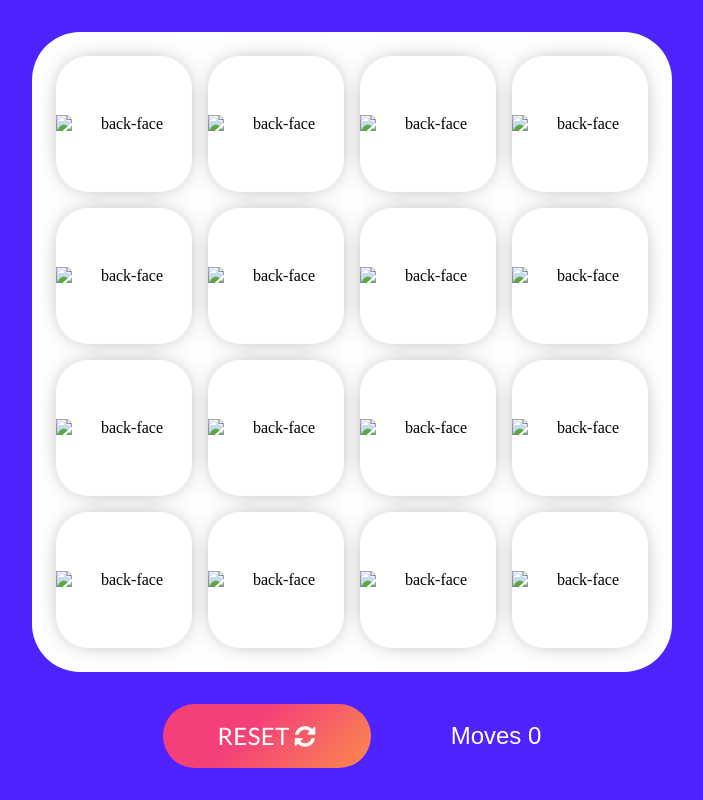
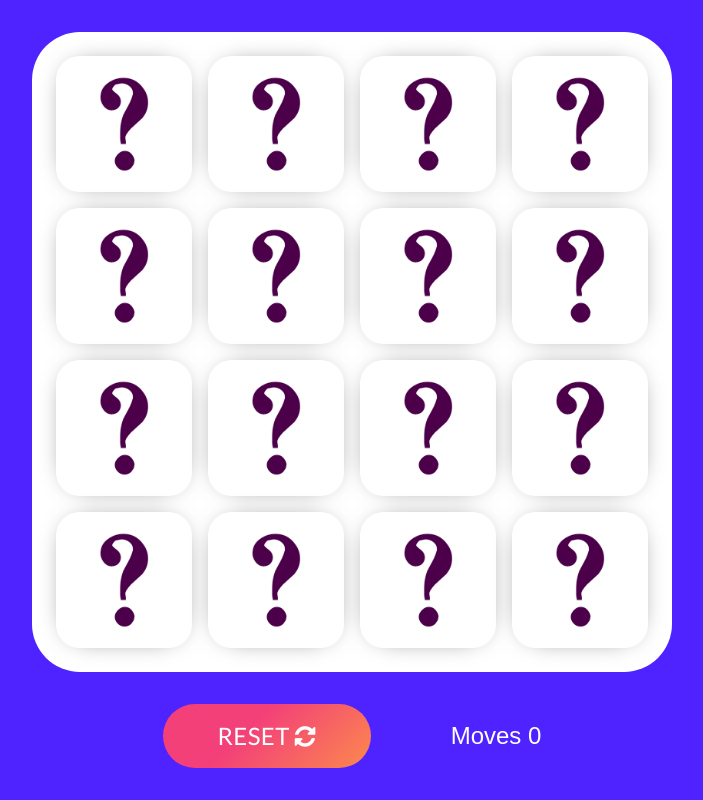
Before and after one commit to Kaiser-Ghassan/Match-Cards-Game, a plain HTML site: page index.html in a window 1280 px wide. Shown: the whole page, without its empty margins (288-991 px from the left). Drawn offline with nearby package versions, Linux system fonts and the light colour scheme; the site is published under a folder, as on GitHub Pages, so addresses that start at the root find nothing.

Commit message:
modified the index.html image src

```diff
--- a/index.html
+++ b/index.html
@@ -69,68 +69,68 @@
 
     <div class="cards-container">
       <div class="card" data-image="1">
-        <img src="/img/front.PNG" alt="back-face" class="back" />
-        <img src="/img/1.png" alt="front-face" class="front" />
+        <img src="./img/front.PNG" alt="back-face" class="back" />
+        <img src="./img/1.png" alt="front-face" class="front" />
       </div>
       <div class="card" data-image="1">
-        <img src="/img/front.PNG" alt="back-face" class="back" />
-        <img src="/img/1.png" alt="front-face" class="front" />
+        <img src="./img/front.PNG" alt="back-face" class="back" />
+        <img src="./img/1.png" alt="front-face" class="front" />
       </div>
       <div class="card" data-image="2">
-        <img src="/img/front.PNG" alt="back-face" class="back" />
-        <img src="/img/2.png" alt="front-face" class="front" />
+        <img src="./img/front.PNG" alt="back-face" class="back" />
+        <img src="./img/2.png" alt="front-face" class="front" />
       </div>
       <div class="card" data-image="2">
-        <img src="/img/front.PNG" alt="back-face" class="back" />
-        <img src="/img/2.png" alt="front-face" class="front" />
+        <img src="./img/front.PNG" alt="back-face" class="back" />
+        <img src="./img/2.png" alt="front-face" class="front" />
       </div>
       <div class="card" data-image="3">
-        <img src="/img/front.PNG" alt="back-face" class="back" />
-        <img src="/img/3.png" alt="front-face" class="front" />
+        <img src="./img/front.PNG" alt="back-face" class="back" />
+        <img src="./img/3.png" alt="front-face" class="front" />
       </div>
       <div class="card" data-image="3">
-        <img src="/img/front.PNG" alt="back-face" class="back" />
-        <img src="/img/3.png" alt="front-face" class="front" />
+        <img src="./img/front.PNG" alt="back-face" class="back" />
+        <img src="./img/3.png" alt="front-face" class="front" />
       </div>
       <div class="card" data-image="4">
-        <img src="/img/front.PNG" alt="back-face" class="back" />
-        <img src="/img/4.png" alt="front-face" class="front" />
+        <img src="./img/front.PNG" alt="back-face" class="back" />
+        <img src="./img/4.png" alt="front-face" class="front" />
       </div>
       <div class="card" data-image="4">
-        <img src="/img/front.PNG" alt="back-face" class="back" />
-        <img src="/img/4.png" alt="front-face" class="front" />
+        <img src="./img/front.PNG" alt="back-face" class="back" />
+        <img src="./img/4.png" alt="front-face" class="front" />
       </div>
       <div class="card" data-image="5">
-        <img src="/img/front.PNG" alt="back-face" class="back" />
-        <img src="/img/5.png" alt="front-face" class="front" />
+        <img src="./img/front.PNG" alt="back-face" class="back" />
+        <img src="./img/5.png" alt="front-face" class="front" />
       </div>
       <div class="card" data-image="5">
-        <img src="/img/front.PNG" alt="back-face" class="back" />
-        <img src="/img/5.png" alt="front-face" class="front" />
+        <img src="./img/front.PNG" alt="back-face" class="back" />
+        <img src="./img/5.png" alt="front-face" class="front" />
       </div>
       <div class="card" data-image="6">
-        <img src="/img/front.PNG" alt="back-face" class="back" />
-        <img src="/img/6.png" alt="front-face" class="front" />
+        <img src="./img/front.PNG" alt="back-face" class="back" />
+        <img src="./img/6.png" alt="front-face" class="front" />
       </div>
       <div class="card" data-image="6">
-        <img src="/img/front.PNG" alt="back-face" class="back" />
-        <img src="/img/6.png" alt="front-face" class="front" />
+        <img src="./img/front.PNG" alt="back-face" class="back" />
+        <img src="./img/6.png" alt="front-face" class="front" />
       </div>
       <div class="card" data-image="7">
-        <img src="/img/front.PNG" alt="back-face" class="back" />
-        <img src="/img/7.png" alt="front-face" class="front" />
+        <img src="./img/front.PNG" alt="back-face" class="back" />
+        <img src="./img/7.png" alt="front-face" class="front" />
       </div>
       <div class="card" data-image="7">
-        <img src="/img/front.PNG" alt="back-face" class="back" />
-        <img src="/img/7.png" alt="front-face" class="front" />
+        <img src="./img/front.PNG" alt="back-face" class="back" />
+        <img src="./img/7.png" alt="front-face" class="front" />
       </div>
       <div class="card" data-image="8">
-        <img src="/img/front.PNG" alt="back-face" class="back" />
-        <img src="/img/8.png" alt="front-face" class="front" />
+        <img src="./img/front.PNG" alt="back-face" class="back" />
+        <img src="./img/8.png" alt="front-face" class="front" />
       </div>
       <div class="card" data-image="8">
-        <img src="/img/front.PNG" alt="back-face" class="back" />
-        <img src="/img/8.png" alt="front-face" class="front" />
+        <img src="./img/front.PNG" alt="back-face" class="back" />
+        <img src="./img/8.png" alt="front-face" class="front" />
       </div>
     </div>
     <div class="buttons-container">
```
